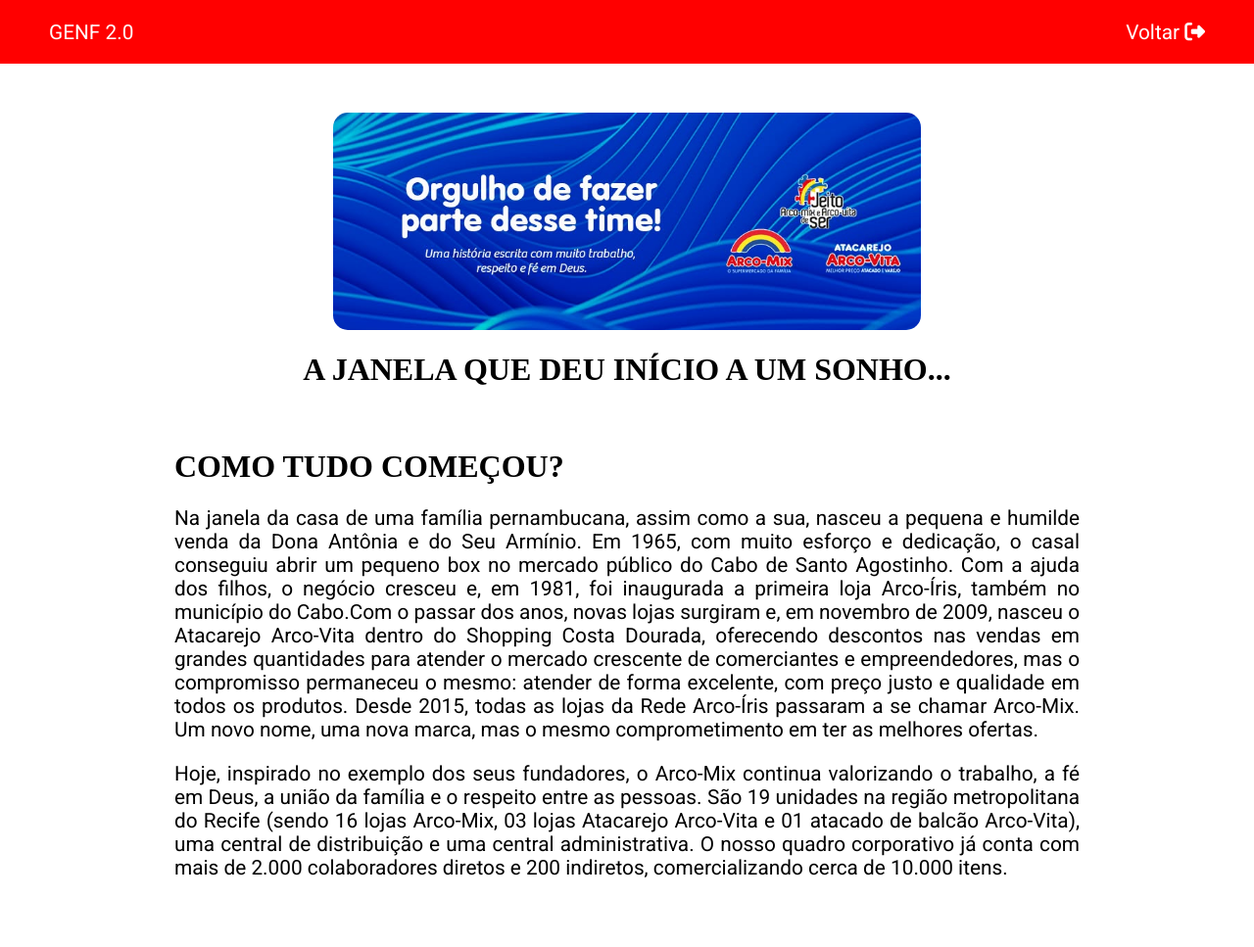
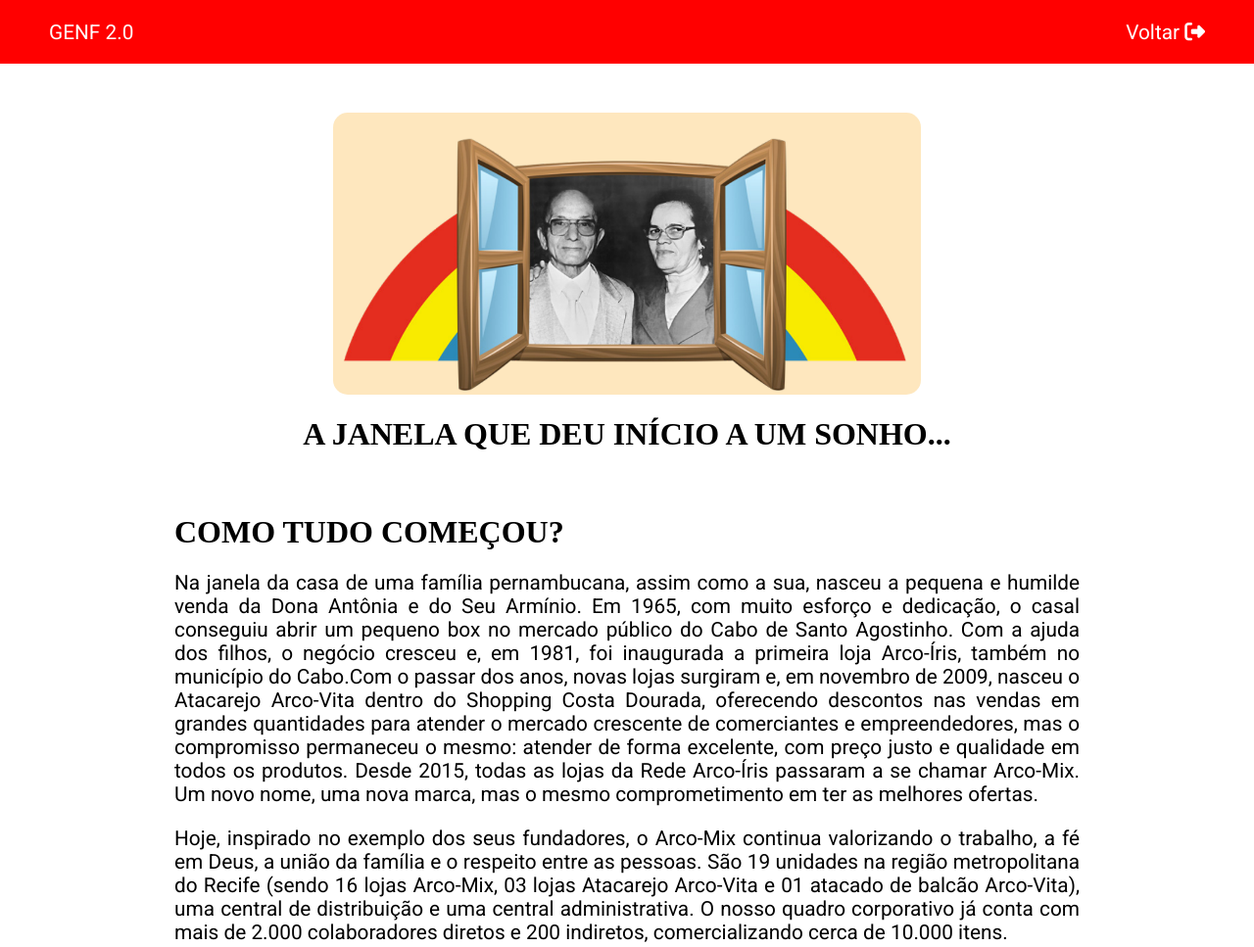
Before and after one commit to dwyvid1/genf2.0, a plain HTML site: page src/pages/nossaHistoria.html in a window 1280 px wide. Shown: the top 967 px of the page at 98% size. Drawn offline with Linux system fonts and the light colour scheme; a web font is replaced by a local one.

Commit message:
Trocando cover

```diff
--- a/src/pages/nossaHistoria.html
+++ b/src/pages/nossaHistoria.html
@@ -24,7 +24,7 @@
     </header>
 
     <div class="div-container">
-        <img src="../img/coverAzul.jpeg" alt="Logo Azul">
+        <img src="../img/cover.png" alt="Logo Azul">
 
         <h1>A JANELA QUE DEU INÍCIO A UM SONHO...</h1>
     </div>
```
Also changed, not shown: src/img/cover.png (added), src/img/coverAzul.jpeg (deleted).
